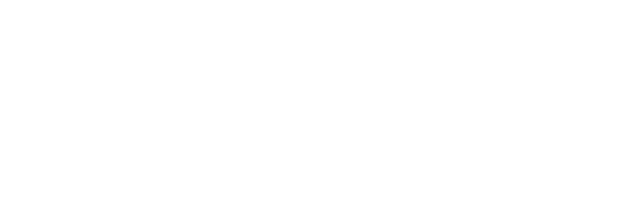
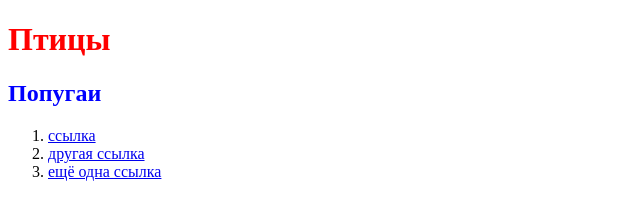
Before and after one commit to AlyonaTkachuk/task-html, a website: page src/index.html in a window 1280 px wide. Shown: the whole page, without its empty margins (0-640 px from the left). Drawn offline with Linux system fonts and the light colour scheme.

Commit message:
Задание по HTML

```diff
--- a/src/index.html
+++ b/src/index.html
@@ -3,5 +3,13 @@
     <head>
         <title>HTML</title>
     </head>
-    <body></body>
+    <body>
+        <h1><span style="color:red;">Птицы</span></h1>
+        <h2><span style="color:blue;">Попугаи</span></h2>
+        <ol>
+            <li><a href="https://www.youtube.com/watch?v=uEqGm7nOxdk&ab_channel=%D0%9C%D0%B5%D0%BC%D1%8B-%D0%98%D1%81%D1%85%D0%BE%D0%B4%D0%BD%D0%B8">ссылка</a></li>
+            <li><a href="https://www.youtube.com/watch?v=SAmxOVcfRcQ&ab_channel=%D0%BC%D0%B5%D0%BC%D0%BD%D1%8B%D0%B5%D0%BF%D0%BE%D0%BF%D1%83%D0%B3%D0%B0%D0%B8">другая ссылка</a></li>
+            <li><a href="https://pikabu.ru/story/popugai_8510495">ещё одна ссылка</a></li>
+          </ol>
+    </body>
 </html>
```
